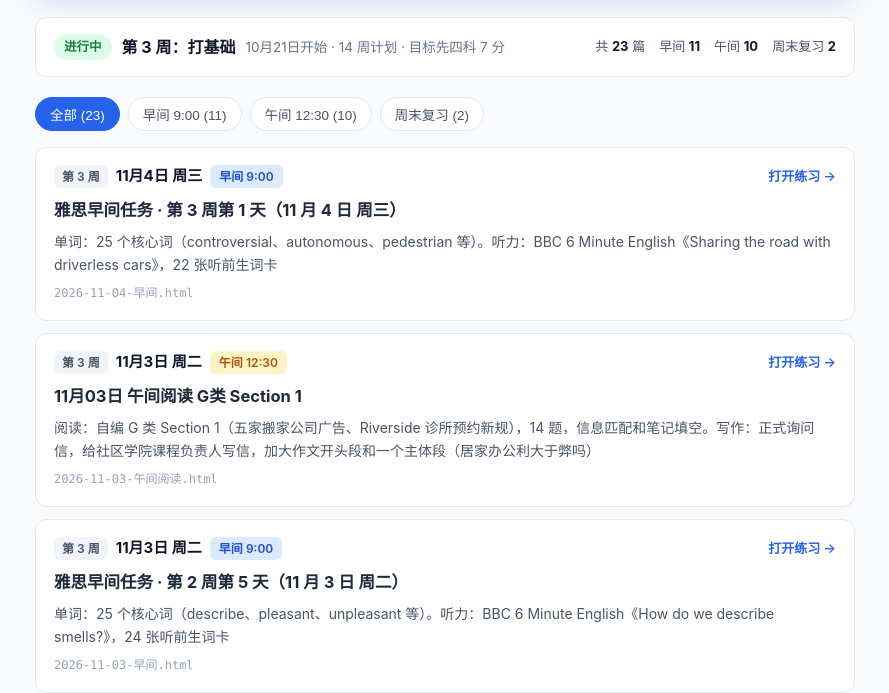
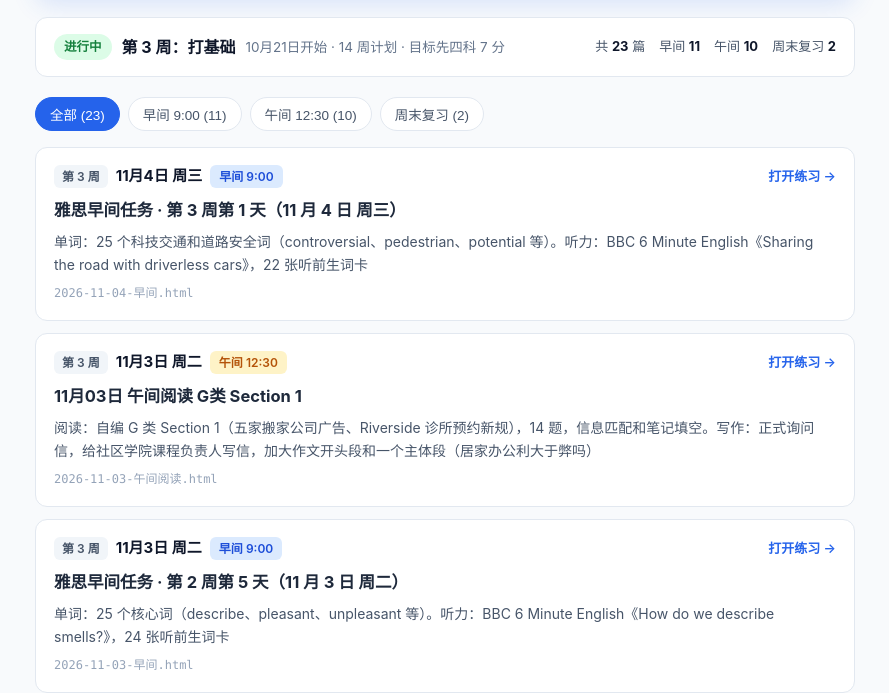
Before and after one commit to maxzero2023/ielts, a plain HTML site: page index.html in a window 1280 px wide. Shown: the part 147-840 px from the top of the page, without its empty margins (195-1084 px from the left). Drawn offline with Linux system fonts and the light colour scheme.

Commit message:
Update IELTS study pages

```diff
--- a/index.html
+++ b/index.html
@@ -257,7 +257,7 @@
             <span class="open-link">打开练习 →</span>
           </div>
           <div class="card-title">雅思早间任务 · 第 3 周第 1 天（11 月 4 日 周三）</div>
-          <p class="card-desc">单词：25 个核心词（controversial、autonomous、pedestrian 等）。听力：BBC 6 Minute English《Sharing the road with driverless cars》，22 张听前生词卡</p>
+          <p class="card-desc">单词：25 个科技交通和道路安全词（controversial、pedestrian、potential 等）。听力：BBC 6 Minute English《Sharing the road with driverless cars》，22 张听前生词卡</p>
           <div class="card-file">2026-11-04-早间.html</div>
         </a>
 
```
